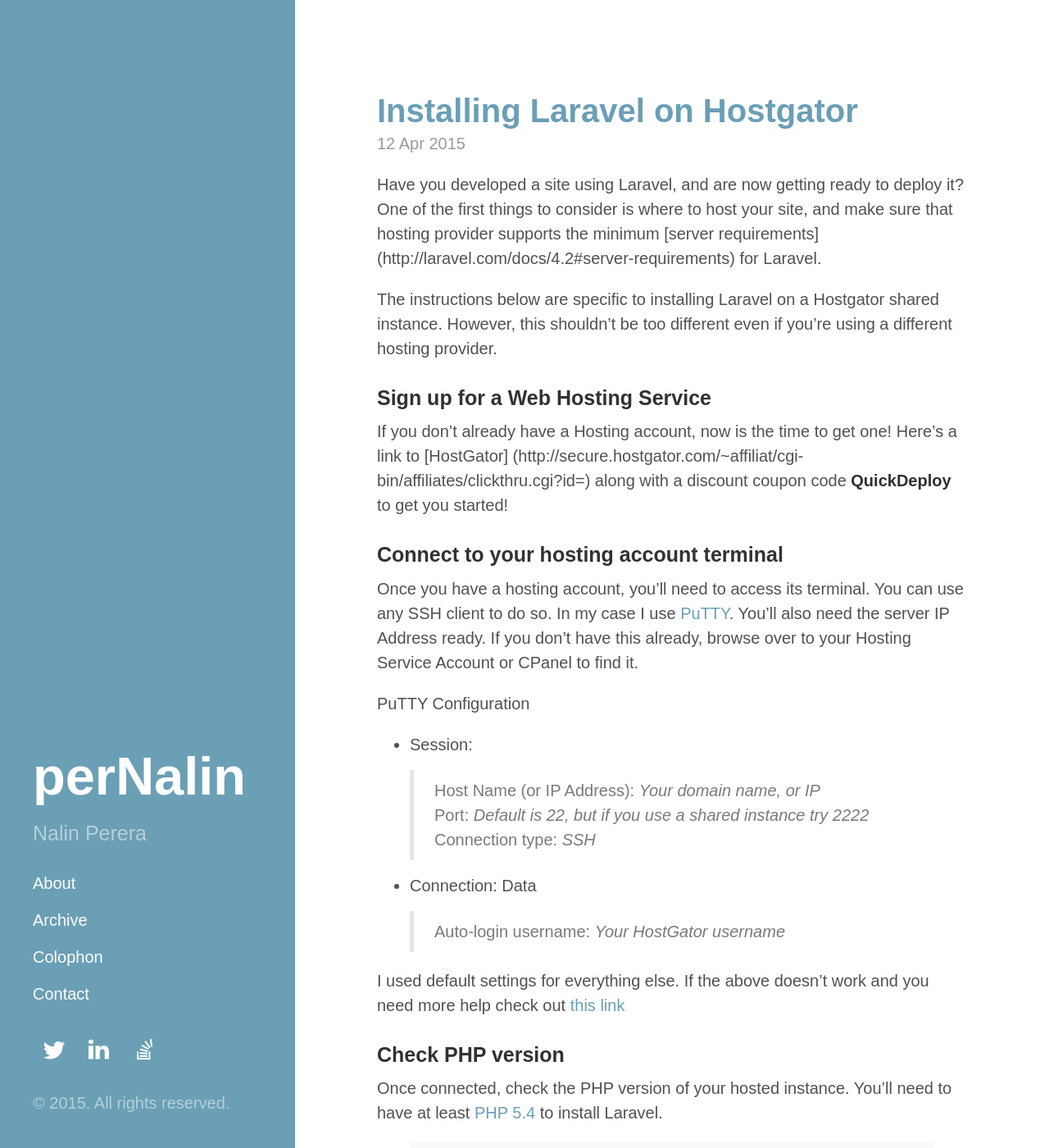
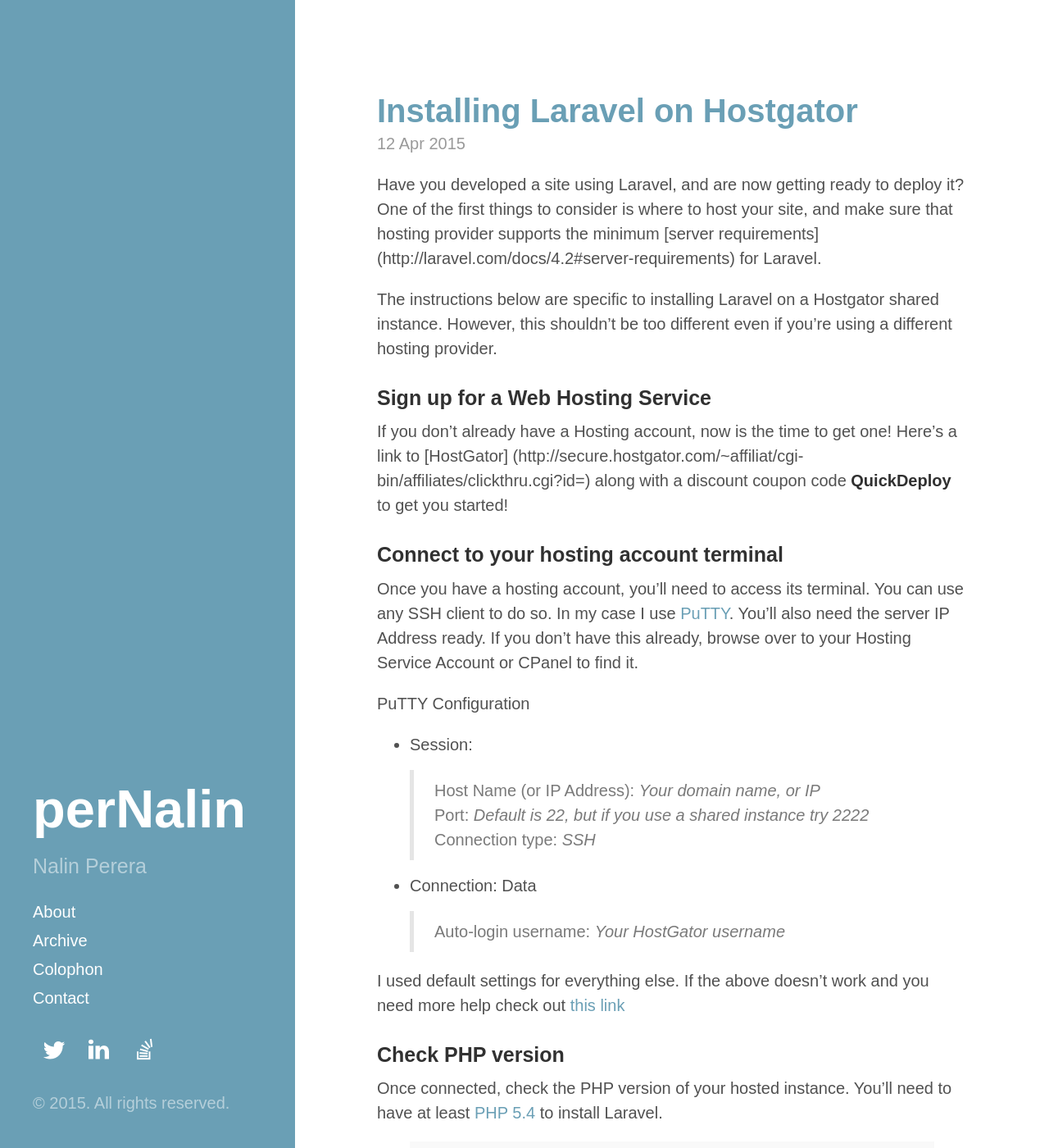
Before and after one commit to pernalin/pernalin.github.io, a Jekyll site: the page built from index.html, in a window 1280 px wide and 1400 px high. Shown: the whole window at 82% size. Built offline with Jekyll 4.4.1, drawn with Linux system fonts in a browser that asks for light colours; nearby versions of some CDN libraries; Markdown is read by kramdown in place of the engine named in the settings; the list of posts is cut into pages by our own code.

Commit message:
get old score

```diff
--- a/public/css/hyde.css
+++ b/public/css/hyde.css
@@ -73,7 +73,6 @@ html {
 /* Sidebar links */
 .sidebar a {
     color: #fff;
-    padding: 5px 0px;
 }
 
 /* About section */
```
